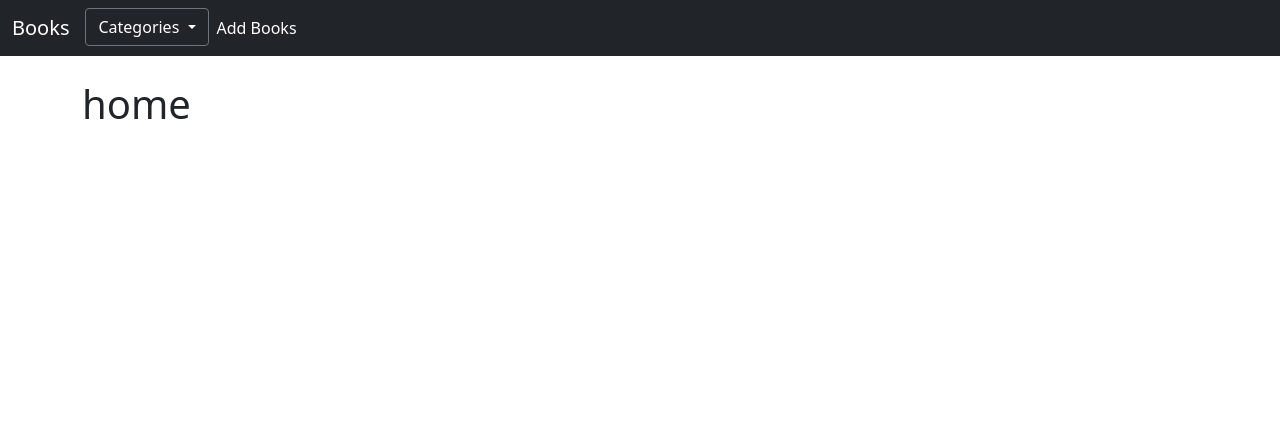
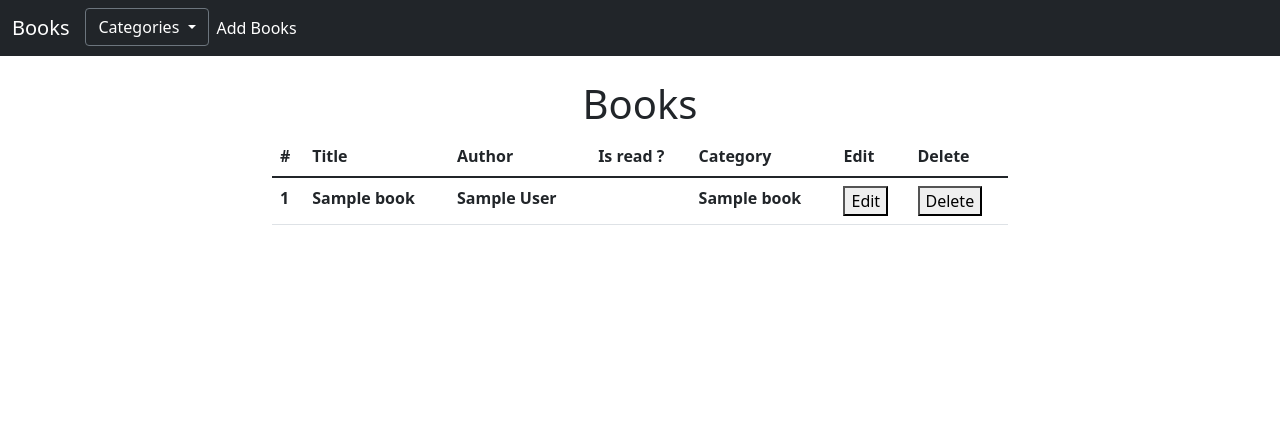
Before and after one commit to UltraViolet33/books-manager, a PHP site: template app/view/index.php in a window 1280 px wide. Shown: the top 424 px of the page. Run offline with PHP 8.4, Linux system fonts and the light colour scheme; the template is opened without the code that fills it: most values are stand-ins (such as "Sample title", 1, 10 or a date in 2020); data that the repository does not hold is empty; some libraries are stand-ins or nearby versions.

Commit message:
display books

```diff
--- a/app/core/App.php
+++ b/app/core/App.php
@@ -2,7 +2,7 @@
 
 class App
 {
-    protected $controller = "home";
+    protected $controller = "Book";
     protected $method = "index";
     protected $params;
 
@@ -34,7 +34,7 @@ class App
             }
         }
 
-        $this->params = (count($url) > 0) ? $url : ["home"];
+        $this->params = (count($url) > 0) ? $url : ["Book"];
         call_user_func_array([$this->controller, $this->method], $this->params);
     }
 
@@ -44,7 +44,7 @@ class App
      */
     private function parseURL()
     {
-        $url = isset($_GET['url']) ? $_GET['url'] : "home";
+        $url = isset($_GET['url']) ? $_GET['url'] : "Book";
         return explode("/", filter_var(trim($url, "/"), FILTER_SANITIZE_URL));
     }
 }
--- a/app/view/index.php
+++ b/app/view/index.php
@@ -1,3 +1,41 @@
 <?php $this->view("layouts/header", $data); ?>
-<h1>home</h1>
+<div class="d-flex flex-column justify-content-center h-100">
+    <div class="row justify-content-center">
+        <div class="col-12">
+            <h1 class="text-center">
+                Books
+            </h1>
+        </div>
+    </div>
+    <div class="row justify-content-center align-items-center">
+        <div class="col-12 col-md-8">
+            <table class="table">
+                <thead>
+                    <tr>
+                        <th scope="col">#</th>
+                        <th scope="col">Title</th>
+                        <th scope="col">Author</th>
+                        <th scope="col">Is read ?</th>
+                        <th scope="col">Category</th>
+                        <th scope="col">Edit</th>
+                        <th scope="col">Delete</th>
+                    </tr>
+                </thead>
+                <tbody>
+                    <?php foreach ($books as $book) : ?>
+                        <tr>
+                            <th scope="row"><?= $book->books_id ?></th>
+                            <th scope="row"><?= $book->title ?></th>
+                            <th scope="row"><?= $book->author ?></th>
+                            <th scope="row"><?= $book->isRead ?></th>
+                            <th scope="row"><?= $book->name ?></th>
+                            <th><button>Edit</button></th>
+                            <th><button>Delete</button></th>
+                        </tr>
+                    <?php endforeach; ?>
+                </tbody>
+            </table>
+        </div>
+    </div>
+</div>
 <?php $this->view("layouts/footer", $data); ?>
```
Also changed, not shown: app/controller/Book.php (+14 -1 lines), app/model/BookTable.php (+20 -8 lines).
